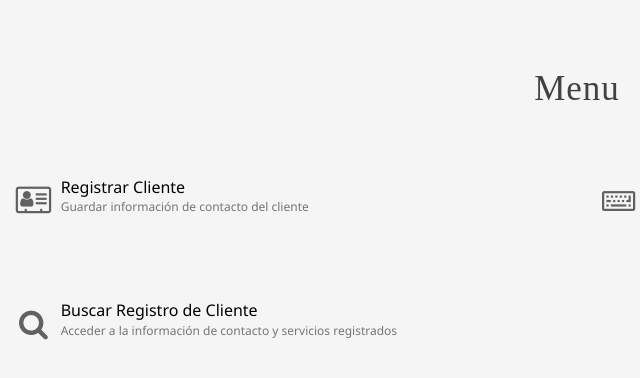
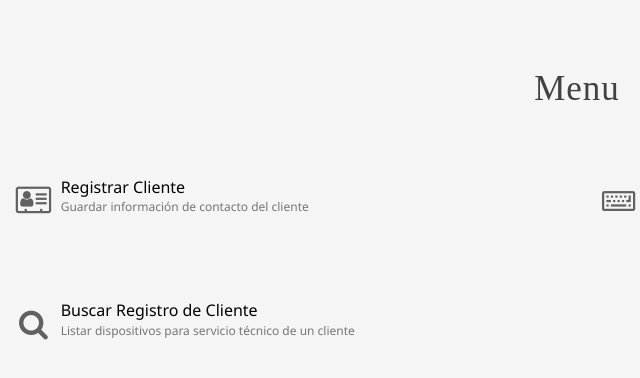
Before and after one commit to quasirsg/ambar-celulares, an Electron app: page src/public/view/index.html in a window 1360 px wide. Shown: the full height of the page, 103-743 px from the left. Drawn offline with Linux system fonts and the light colour scheme; no server answers.

Commit message:
feat/change-subtitle

```diff
--- a/src/public/view/index.html
+++ b/src/public/view/index.html
@@ -72,7 +72,7 @@
               </div>
               <div class="block2">
                 <span>Buscar Registro de Cliente</span>
-                <p>Acceder a la información de contacto y servicios registrados</p>
+                <p>Listar dispositivos para servicio técnico de un cliente</p>
               </div>
             </div>
           </div>
```
